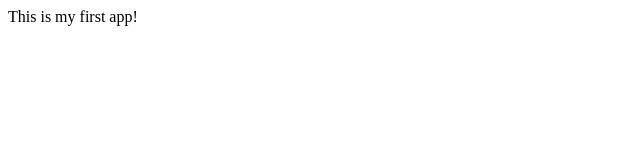
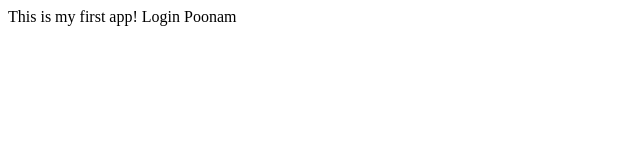
Before and after one commit to PoonamBagga/My-Tutorial-excerice, a plain HTML site: page index.html in a window 1280 px wide. Shown: the whole page, without its empty margins (0-640 px from the left). Drawn offline with Linux system fonts and the light colour scheme.

Commit message:
Login Poonam

```diff
--- a/index.html
+++ b/index.html
@@ -4,5 +4,6 @@
 	</head>
 	<body>
 	This is my first app!
+	Login Poonam
 	</body>
 	</html>
```
Also changed, not shown: Dir PB2/app101.pb.txt (added), login.html (added), login.html.txt (added), 1 other file.
